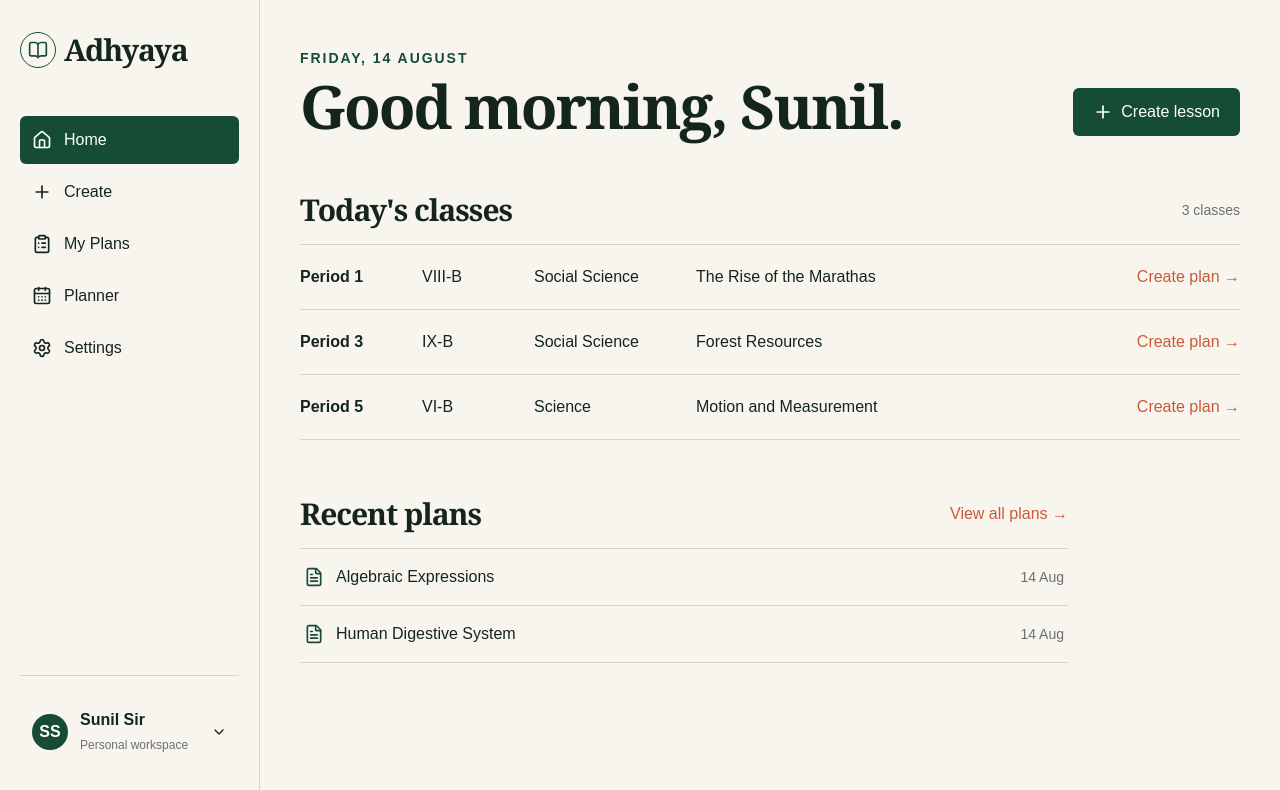
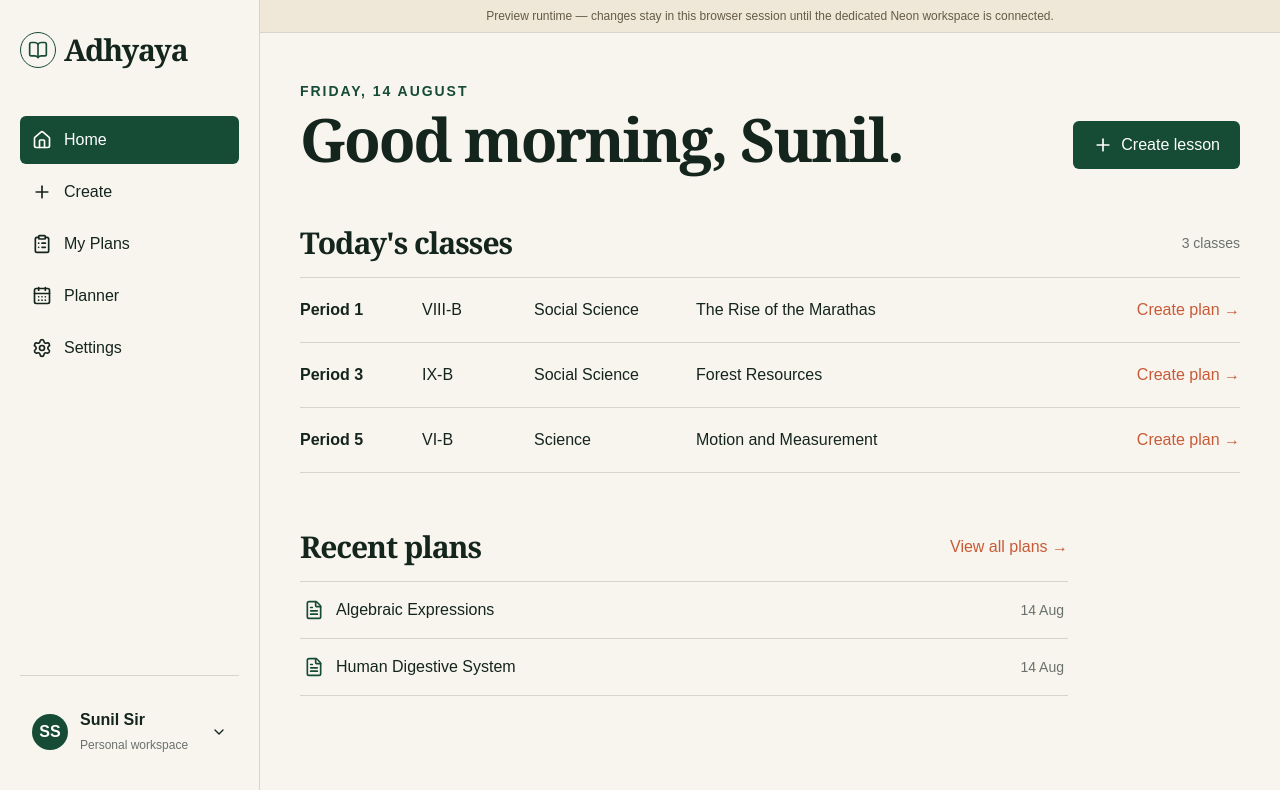
Before and after one commit to SatyajitBeura2468/Adhyaya, a Next.js app: page / in a window 1280 px wide. Shown: the top 790 px of the page. Built offline with nearby package versions, Linux system fonts and the light colour scheme.

Commit message:
fix: label preview persistence clearly

```diff
--- a/src/components/adhyaya-app.tsx
+++ b/src/components/adhyaya-app.tsx
@@ -26,7 +26,7 @@
   const saveLesson=(lesson:Lesson)=>{setLessons(items=>items.map(item=>item.id===lesson.id?lesson:item));setActive(lesson)};
   return <main className="paper min-h-screen text-[var(--ink)]"><div className="mx-auto flex min-h-screen max-w-[1600px] bg-[var(--paper)]">
     <aside className="sticky top-0 hidden h-screen w-[260px] shrink-0 border-r border-[var(--line)] px-5 py-8 md:flex md:flex-col"><Brand/><div className="mt-12 space-y-1">{nav.map(item=><NavItem key={item.id} item={item} active={view===item.id} onClick={()=>setView(item.id)}/>)}</div><div className="mt-auto border-t border-[var(--line)] pt-5"><button className="focus-ring flex w-full items-center gap-3 px-3 py-3 text-left text-sm"><span className="grid size-9 place-items-center rounded-full bg-[var(--green)] font-bold text-white">SS</span><span><strong className="block">Sunil Sir</strong><span className="text-xs text-[var(--muted)]">Personal workspace</span></span><ChevronDown className="ml-auto size-4"/></button></div></aside>
-    <section className="min-w-0 flex-1"><header className="flex items-center justify-between border-b border-[var(--line)] px-5 py-4 md:hidden"><Brand small/><button aria-label="Open navigation" onClick={()=>setMobileNav(!mobileNav)} className="focus-ring rounded p-2"><Menu/></button></header>{mobileNav&&<div className="fixed inset-x-3 top-16 z-50 rounded-lg border border-[var(--line)] bg-[var(--paper)] p-3 shadow-xl md:hidden">{nav.map(item=><NavItem key={item.id} item={item} active={view===item.id} onClick={()=>{setView(item.id);setMobileNav(false)}}/>)}</div>}
+    <section className="min-w-0 flex-1"><header className="flex items-center justify-between border-b border-[var(--line)] px-5 py-4 md:hidden"><Brand small/><button aria-label="Open navigation" onClick={()=>setMobileNav(!mobileNav)} className="focus-ring rounded p-2"><Menu/></button></header>{mobileNav&&<div className="fixed inset-x-3 top-16 z-50 rounded-lg border border-[var(--line)] bg-[var(--paper)] p-3 shadow-xl md:hidden">{nav.map(item=><NavItem key={item.id} item={item} active={view===item.id} onClick={()=>{setView(item.id);setMobileNav(false)}}/>)}</div>}<div className="border-b border-[var(--line)] bg-[#efe7d7] px-5 py-2 text-center text-xs font-medium text-[#665b47]">Preview runtime — changes stay in this browser session until the dedicated Neon workspace is connected.</div>
       <div className="mx-auto max-w-[1180px] px-5 py-8 md:px-10 md:py-12">{view==="home"&&<HomeView lessons={lessons} setView={setView} createFrom={createFrom}/>} {view==="create"&&<CreateView onCreated={openLesson}/>} {view==="plans"&&<PlansView lessons={lessons} openLesson={openLesson} duplicate={l=>{const duplicate={...l,id:crypto.randomUUID(),status:"Draft" as const,updatedAt:now(),date:today};setLessons(v=>[duplicate,...v]);openLesson(duplicate)}}/>} {view==="planner"&&<PlannerView createFrom={createFrom} openLesson={openLesson} lessons={lessons}/>} {view==="editor"&&active&&<EditorView key={active.id} lesson={active} save={saveLesson} onBack={()=>setView("plans")}/>} {view==="settings"&&<SettingsView/>}</div>
     </section>
   </div></main>;
```
